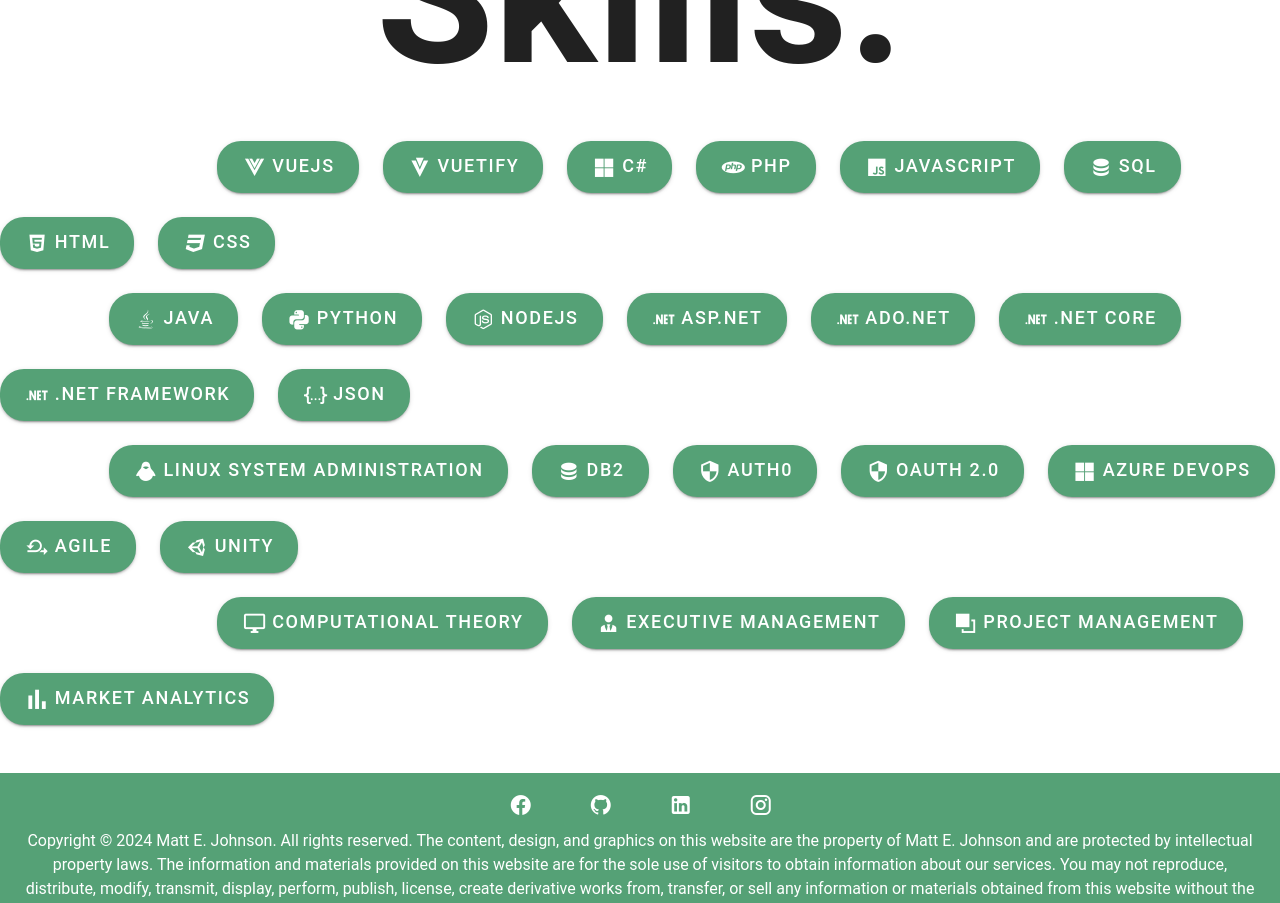
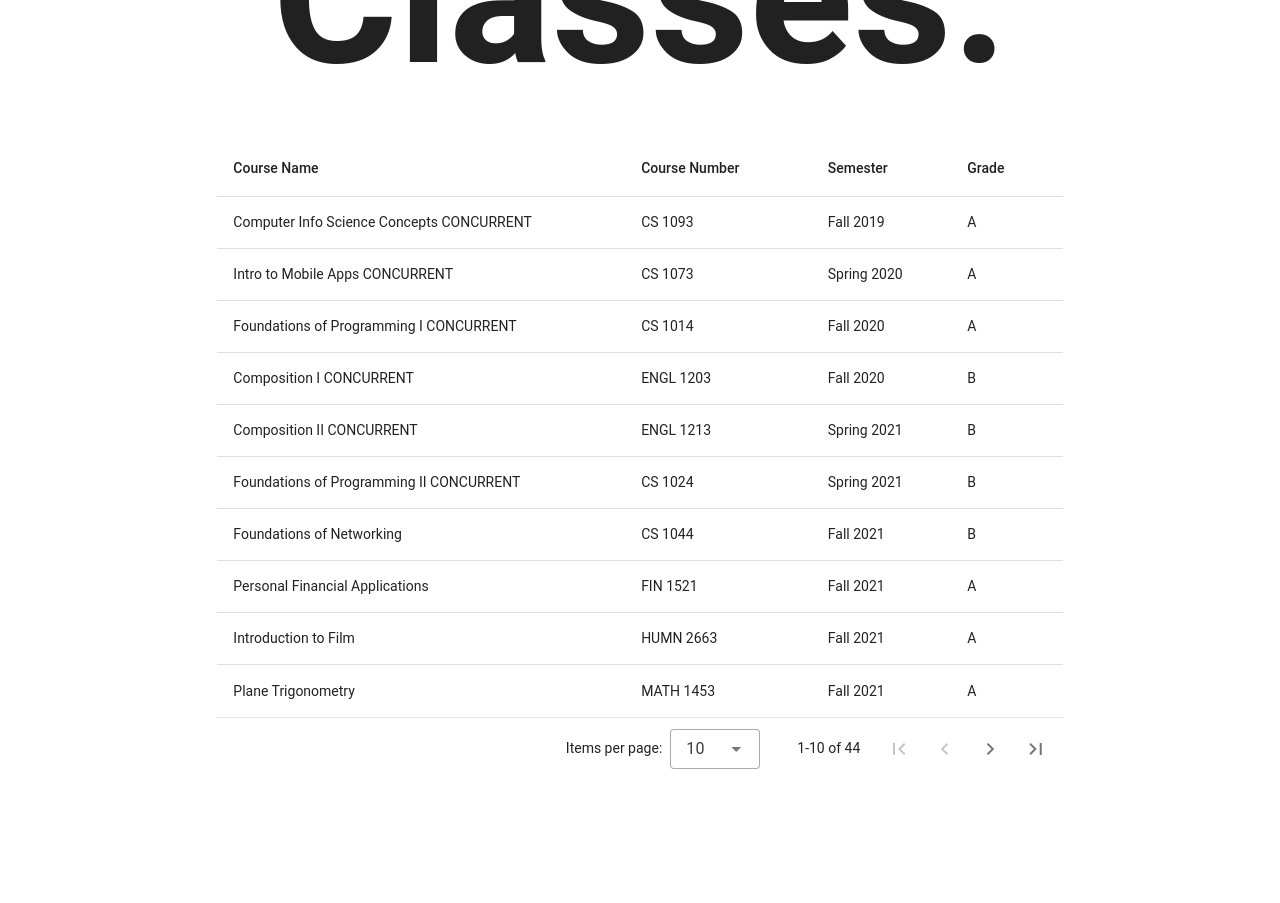
Before and after one commit to Johnson-Matthew/ResumeSite.github.io, a Vue app in the folder ResumeSite/: page /education in a window 1280 px wide. Shown: the part 1860-2763 px from the top of the page. Built offline with nearby package versions, Linux system fonts and the light colour scheme.

Commit message:
career and education changes

```diff
--- /dev/null
+++ b/ResumeSite/src/components/ClassesPage.vue
@@ -0,0 +1,331 @@
+<template>
+    <br><br>
+    <h1 class="huge-title">Classes.</h1>
+    <v-row>
+        <v-col cols="2" class="md-5"></v-col>
+            <v-col cols="8" class="md-5">
+            <v-data-table :items="items">
+            <template v-slot:header="{ column }">
+            {{ column.title.toUpperCase() }}
+            </template>
+            </v-data-table>
+            </v-col>
+        <v-col cols="2" class="md-5"></v-col>
+    </v-row>
+    <br><br>
+    <h1 class="huge-title">Skills.</h1>
+</template>
+
+<style scoped>
+.footer{
+  position:absolute;
+  bottom:-1;
+  width:100%;
+  height:100px;
+  text-align: center;
+}
+
+.huge-title {
+  font-size: 12em;
+  font-weight: bold;
+  text-align: center;
+  margin-top: 20px;
+}
+
+.card-title {
+  font-size: 3ex;
+  font-weight: bold;
+  text-align: center;
+  margin-top: 20px;
+}
+
+.sub-title {
+  font-size: 2ex;
+  font-weight: bold;
+  text-align: center;
+  margin-top: 20px;
+}
+
+.blurb{
+  text-align: center;
+}
+
+.rounded-card{
+  justify-content: center;
+  border-radius: 30px;
+}
+</style>
+
+
+<script>
+  export default {
+    data: () => ({
+      items: [
+        {
+          'Course Name': 'Computer Info Science Concepts CONCURRENT',
+          'Course Number': 'CS 1093',
+          Semester: 'Fall 2019',
+          Grade: 'A'
+        },
+        {
+          'Course Name': 'Intro to Mobile Apps CONCURRENT',
+          'Course Number': 'CS 1073',
+          Semester: 'Spring 2020',
+          Grade: 'A'
+        },
+        {
+          'Course Name': 'Foundations of Programming I CONCURRENT',
+          'Course Number': 'CS 1014',
+          Semester: 'Fall 2020',
+          Grade: 'A'
+        },
+        {
+          'Course Name': 'Composition I CONCURRENT',
+          'Course Number': 'ENGL 1203',
+          Semester: 'Fall 2020',
+          Grade: 'B'
+        },
+        {
+          'Course Name': 'Composition II CONCURRENT',
+          'Course Number': 'ENGL 1213',
+          Semester: 'Spring 2021',
+          Grade: 'B'
+        },
+        {
+          'Course Name': 'Foundations of Programming II CONCURRENT',
+          'Course Number': 'CS 1024',
+          Semester: 'Spring 2021',
+          Grade: 'B'
+        },
+        {
+          'Course Name': 'Foundations of Networking',
+          'Course Number': 'CS 1044',
+          Semester: 'Fall 2021',
+          Grade: 'B'
+        },
+        {
+          'Course Name': 'Personal Financial Applications',
+          'Course Number': 'FIN 1521',
+          Semester: 'Fall 2021',
+          Grade: 'A'
+        },
+        {
+          'Course Name': 'Introduction to Film',
+          'Course Number': 'HUMN 2663',
+          Semester: 'Fall 2021',
+          Grade: 'A'
+        },
+        {
+          'Course Name': 'Plane Trigonometry',
+          'Course Number': 'MATH 1453',
+          Semester: 'Fall 2021',
+          Grade: 'A'
+        },
+        {
+          'Course Name': 'Introduction to Speech',
+          'Course Number': 'SPCH 1203',
+          Semester: 'Fall 2021',
+          Grade: 'A'
+        },
+        {
+          'Course Name': 'College Preperation for CS',
+          'Course Number': 'STEM 1001',
+          Semester: 'Fall 2021',
+          Grade: 'A'
+        },
+        {
+          'Course Name': 'Web Systems',
+          'Course Number': 'CS 2033',
+          Semester: 'Spring 2022',
+          Grade: 'A'
+        },
+        {
+          'Course Name': 'Foundations of Cyber Security',
+          'Course Number': 'CS 2053',
+          Semester: 'Spring 2022',
+          Grade: 'A'
+        },
+        {
+          'Course Name': 'Physical Geology Lab',
+          'Course Number': 'GEOL 1251',
+          Semester: 'Spring 2022',
+          Grade: 'A'
+        },
+        {
+          'Course Name': 'Physical Geology',
+          'Course Number': 'GEOL 1253',
+          Semester: 'Spring 2022',
+          Grade: 'B'
+        },
+        {
+          'Course Name': 'Calculus I',
+          'Course Number': 'MATH 2804',
+          Semester: 'Spring 2022',
+          Grade: 'B'
+        },
+        {
+          'Course Name': 'Total Fitness',
+          'Course Number': 'PHYE 1621',
+          Semester: 'Spring 2022',
+          Grade: 'A'
+        },
+        {
+          'Course Name': 'College Chemistry I',
+          'Course Number': 'CHEM 1403',
+          Semester: 'Fall 2022',
+          Grade: 'A'
+        },
+        {
+          'Course Name': 'College Chemistry I Lab',
+          'Course Number': 'CHEM 1401',
+          Semester: 'Fall 2022',
+          Grade: 'A'
+        },
+        {
+          'Course Name': 'World Regional Geography',
+          'Course Number': 'GEOG 2753',
+          Semester: 'Fall 2022',
+          Grade: 'A'
+        },
+        {
+          'Course Name': 'U.S. History II',
+          'Course Number': 'HIST 2763',
+          Semester: 'Fall 2022',
+          Grade: 'A'
+        },
+        {
+          'Course Name': 'Calculus II',
+          'Course Number': 'MATH 2854',
+          Semester: 'Fall 2022',
+          Grade: 'B'
+        },
+        {
+          'Course Name': 'World Religions',
+          'Course Number': 'RELI 2303',
+          Semester: 'Fall 2022',
+          Grade: 'B'
+        },
+        {
+          'Course Name': 'Data Structures',
+          'Course Number': 'CS 2003',
+          Semester: 'Spring 2023',
+          Grade: 'A'
+        },
+        {
+          'Course Name': 'CyberOps Networking Security',
+          'Course Number': 'CS 4503',
+          Semester: 'Spring 2023',
+          Grade: 'A'
+        },
+        {
+          'Course Name': 'World Civilizations Since 1500',
+          'Course Number': 'HIST 1133',
+          Semester: 'Spring 2023',
+          Grade: 'A'
+        },
+        {
+          'Course Name': 'Discrete Mathematics I',
+          'Course Number': 'MATH 2443',
+          Semester: 'Spring 2023',
+          Grade: 'B'
+        },
+        {
+          'Course Name': 'Reason Across Disiplines',
+          'Course Number': 'RHIL 3103',
+          Semester: 'Spring 2023',
+          Grade: 'A'
+        },
+        {
+          'Course Name': 'Computer Architecture',
+          'Course Number': 'CS 3033',
+          Semester: 'Fall 2023',
+          Grade: 'B'
+        },
+        {
+          'Course Name': 'Database Systems',
+          'Course Number': 'CS 3043',
+          Semester: 'Fall 2023',
+          Grade: 'A'
+        },
+        {
+          'Course Name': 'Algorithms',
+          'Course Number': 'CS 3103',
+          Semester: 'Fall 2023',
+          Grade: 'B'
+        },
+        {
+          'Course Name': 'Ethics and Professional Practice',
+          'Course Number': 'CS 4033',
+          Semester: 'Fall 2023',
+          Grade: 'A'
+        },
+        {
+          'Course Name': 'Discrete Mathematics II',
+          'Course Number': 'MATH 3303',
+          Semester: 'Fall 2023',
+          Grade: 'B'
+        },
+        {
+          'Course Name': 'Operating Systems',
+          'Course Number': 'CS 3053',
+          Semester: 'Spring 2024',
+          Grade: 'A'
+        },
+        {
+          'Course Name': 'Software Engineering',
+          'Course Number': 'CS 4003',
+          Semester: 'Spring 2024',
+          Grade: 'A'
+        },
+        {
+          'Course Name': 'Combinatorics',
+          'Course Number': 'MATH 4443',
+          Semester: 'Spring 2024',
+          Grade: 'A'
+        },
+        {
+          'Course Name': 'Computer Science Internship',
+          'Course Number': 'CS 4913',
+          Semester: 'Spring 2024',
+          Grade: 'A'
+        },
+        {
+          'Course Name': 'Artificial Intelligence',
+          'Course Number': 'CS 3113',
+          Semester: 'Summer 2024',
+          Grade: '-'
+        },
+        {
+          'Course Name': 'Formal Languages',
+          'Course Number': 'CS 4043',
+          Semester: 'Summer 2024',
+          Grade: '-'
+        },
+        {
+          'Course Name': 'Distributed Systems',
+          'Course Number': 'CS 3003',
+          Semester: 'Fall 2024',
+          Grade: '-'
+        },
+        {
+          'Course Name': 'Senior Capstone',
+          'Course Number': 'CS 4023',
+          Semester: 'Fall 2024',
+          Grade: '-'
+        },
+        {
+          'Course Name': 'Applied Linear Algebra',
+          'Course Number': 'MATH 3203',
+          Semester: 'Fall 2024',
+          Grade: '-'
+        },
+        {
+          'Course Name': 'Information Tech Internship',
+          'Course Number': 'CS 4913',
+          Semester: 'Fall 2024',
+          Grade: '-'
+        },
+      ],
+    }),
+  }
+</script>
--- a/ResumeSite/src/components/EducationPage.vue
+++ b/ResumeSite/src/components/EducationPage.vue
@@ -212,8 +212,6 @@
 
     </v-row>
 
-  <br><br>
-  <h1 class="huge-title">Skills.</h1>
 
 
 
--- a/ResumeSite/src/views/EducationView.vue
+++ b/ResumeSite/src/views/EducationView.vue
@@ -1,12 +1,14 @@
 <script setup>
 import Education from '../components/EducationPage.vue'
 import Skills from '../components/SkillsPage.vue'
+import Classes from '../components/ClassesPage.vue'
 
 </script>
 
 <template>
   <main>
     <Education />
+    <Classes />
     <Skills />
   </main>
 </template>
```
Also changed, not shown: 1 other file (tests, documents, lock files or other folders).
